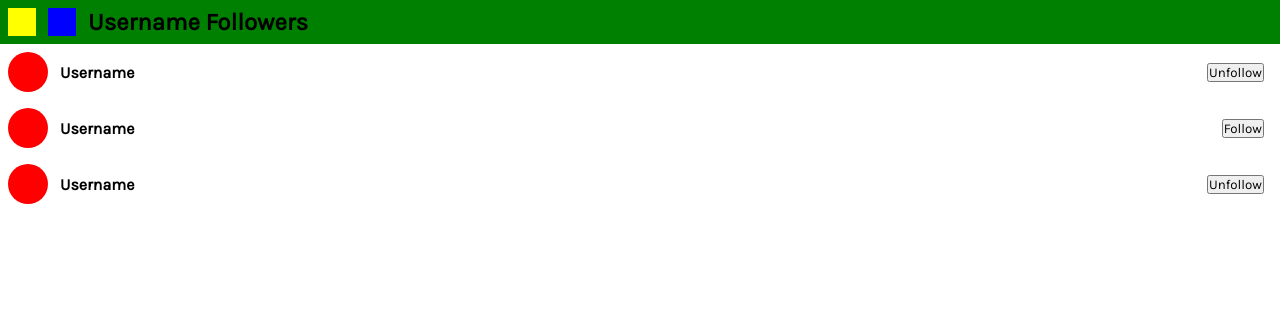
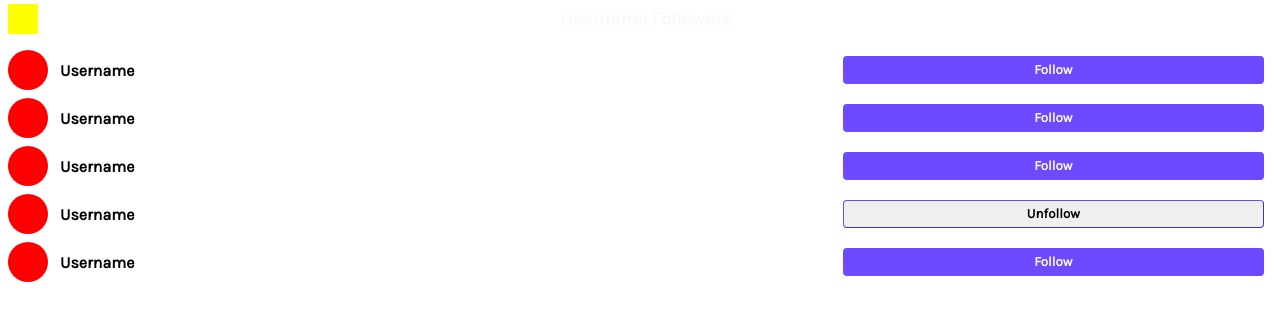
Before and after one commit to Eponce11/Pikky, a React (Vite) app in the folder client/: page /user/followers in a window 1280 px wide. Shown: the top 320 px of the page. Built offline with nearby package versions, Linux system fonts and the light colour scheme.

Commit message:
updated components

```diff
--- a/client/src/components/followers.tsx
+++ b/client/src/components/followers.tsx
@@ -5,31 +5,32 @@ import { useNavigate } from "react-router-dom"
 
 const Followers = () => {
 
-    const navigate = useNavigate();
+    const navigate:any = useNavigate();
+
+    const users = [{following: false},{following: false},{following: false},{following: true},{following: false}];
 
     return (
         <div>
-            <div className="flex items-center bg-[green] p-2">
-                <div className="bg-[yellow] h-7 aspect-square" onClick={ () => { navigate('/user') } } />
-                <div className="bg-[blue] h-7 aspect-square ml-3"/>
-                <h2 className="ml-3">Username Followers</h2>
+            <div className="flex items-center justify-center p-2 bg-gradient-to-r from-primary-purple to-secondary-purple relative mb-2">
+                <div className="bg-[yellow] h-[30px] aspect-square left-0 ml-2 absolute" onClick={ () => { navigate('/user') } } />
+                <h3 className="text-primary-white ml-3">Username Followers</h3>
             </div>
             <ul className="px-2">
-                <li className="flex items-center py-2 relative">
-                    <div className="bg-[red] rounded-full h-10 aspect-square"/>
-                    <h4 className="ml-3">Username</h4>
-                    <button className="right-2 absolute">Unfollow</button>
-                </li>
-                <li className="flex items-center py-2 relative">
-                    <div className="bg-[red] rounded-full h-10 aspect-square"/>
-                    <h4 className="ml-3">Username</h4>
-                    <button className="right-2 absolute">Follow</button>
-                </li>
-                <li className="flex items-center py-2 relative">
-                    <div className="bg-[red] rounded-full h-10 aspect-square"/>
-                    <h4 className="ml-3">Username</h4>
-                    <button className="right-2 absolute">Unfollow</button>
-                </li>
+                {
+                    users.map( (user, idx) => {
+                        return (
+                            <li className="flex items-center py-1 relative">
+                                <div className="bg-[red] rounded-full h-10 aspect-square"/>
+                                <h4 className="ml-3">Username</h4>
+                                {
+                                    user.following ?
+                                        <button className="right-2 absolute secondary-btn w-1/3 h-3/5">Unfollow</button> :
+                                        <button className="right-2 absolute primary-btn w-1/3 h-3/5">Follow</button>
+                                }
+                            </li>
+                        )
+                    })
+                }
             </ul>
         </div>
 
--- /dev/null
+++ b/client/src/components/header.tsx
@@ -0,0 +1,15 @@
+
+
+
+const Header = () => {
+
+
+
+    return (
+        <div className="bg-gradient-to-r from-primary-purple to-secondary-purple w-screen sticky top-0 z-50">
+            <h1 className="text-primary-white px-2 py-1">Pikky</h1>
+        </div>
+    )
+}
+
+export default Header;
--- /dev/null
+++ b/client/src/pages/search.tsx
@@ -0,0 +1,86 @@
+
+import Navbar from "../components/navbar"
+import { useState } from "react"
+import SearchIconBlack from "../static/icon-search-black.svg"
+import axios from "axios"
+
+
+interface SearchedUser {
+    username: string;
+}
+
+type SearchedUserOrNull = SearchedUser | null;
+
+const Search = () => {
+
+    const [username, setUsername] = useState<string>('');
+    const [searchedUser, setSearchedUser] = useState<SearchedUserOrNull>(null);
+    const [error, setError] = useState<string>('Search A User');
+
+    const temp = [0, 0, 0, 0];
+
+    const handleSearch = (e:React.MouseEvent<HTMLElement>): void => {
+        e.preventDefault();
+        axios.post('http://127.0.0.1:5000/api/user/getOne', { username })
+            .then( (response) => {
+                console.log(response.data);
+                setSearchedUser(response.data);
+            })
+            .catch( (error) => {
+                console.log(error.response.data);
+                setError(error.response.data);
+            })
+    }
+
+    return (
+        <div className="flex flex-col h-screen">
+            <div className="flex items-center p-2 bg-gradient-to-r from-primary-purple to-secondary-purple">
+                    <div className="searchField">
+                        <img src={ SearchIconBlack } alt="Search" onClick={ handleSearch } />
+                        <input type="text" name='password' placeholder="Search" value={username} onChange={ (e) =>  setUsername(e.target.value)} required/>
+                    </div>
+            </div>
+            <div className="p-2 border-solid border-x-0 border-t-0 border-b-[1px] border-border-grey">
+                {
+                    searchedUser ?
+                        <li className="flex items-center justify-between">
+                            <div className="flex items-center">
+                                <div className="bg-[red] rounded-full h-10 aspect-square"/>
+                                <h4 className="ml-3">Username</h4>
+                            </div>
+                            <span
+                                onClick={ () => {
+                                        setError('Search A User');
+                                        setSearchedUser(null);
+                                    }
+                                }
+                            >
+                                x
+                            </span>
+                        </li> :
+                        <p>{ error }</p>
+                }
+
+            </div>
+            <ul className="px-2 grow">
+                {
+                    temp.map( (user, idx) => {
+                        return (
+                            <li key={idx} className="flex items-center justify-between py-2">
+                                <div className="flex items-center">
+                                    <div className="bg-[red] rounded-full h-10 aspect-square"/>
+                                    <h4 className="ml-3">Username</h4>
+                                </div>
+                                <p>x</p>
+                            </li>
+                        )
+                    })
+                }
+            </ul>
+            <Navbar/>
+        </div>
+    )
+}
+
+
+export default Search;
```
